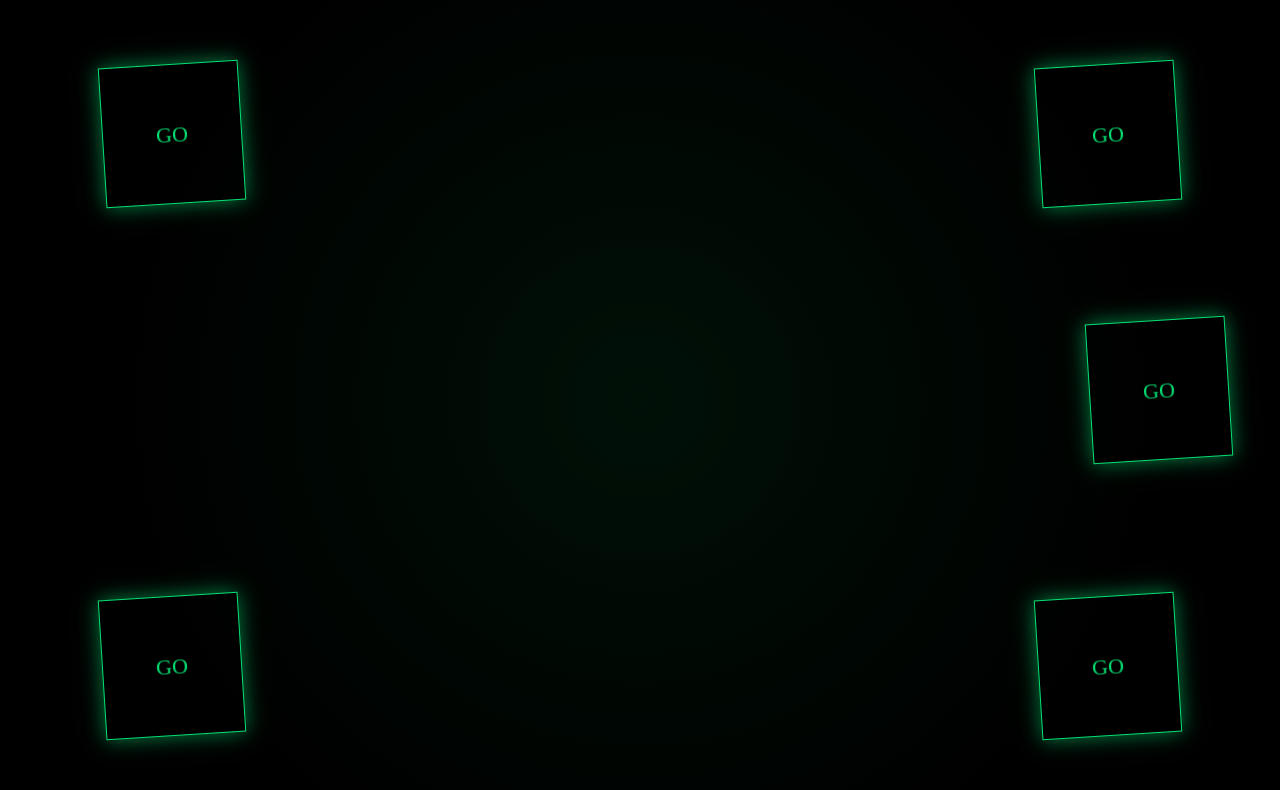
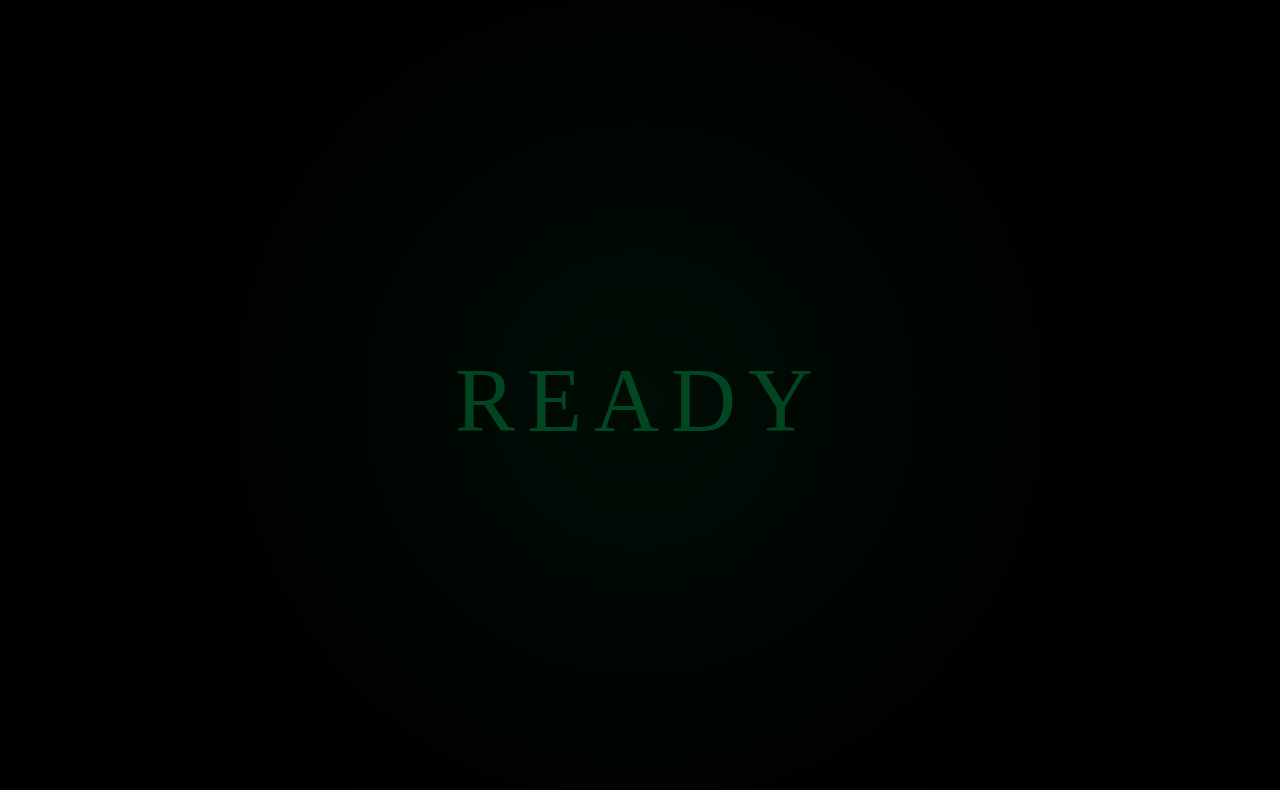
Before and after one commit to manikantac4/SORT_THE_BALLS, a React (Vite) app: page /loading in a window 1280 px wide. Shown: the top 790 px of the page. Built offline with nearby package versions, Linux system fonts and the light colour scheme.

Commit message:
Refactor Loading component and animations

```diff
--- a/src/Loading.jsx
+++ b/src/Loading.jsx
@@ -1,22 +1,13 @@
-import React, { useEffect, useState, useRef } from "react"
+import React, { useEffect, useRef } from "react"
 import { useNavigate } from "react-router-dom"
+import gsap from "gsap"
+import SplitType from "split-type"
 
 
 
 const phases = ["READY", "GET", "SET", "GO"]
 
-
-
-/* fixed positions around screen */
-const boxPositions = [
-
-  { top: "8%", left: "8%" },       // top left
-  { bottom: "8%", left: "8%" },    // bottom left
-  { top: "8%", right: "8%" },      // top right
-  { bottom: "8%", right: "8%" },   // bottom right
-  { top: "40%", right: "4%" }      // mid right
-
-]
+const colors = ["GREEN", "BLUE", "RED", "WHITE", "YELLOW"]
 
 
 
@@ -24,78 +15,118 @@ export default function Loading() {
 
   const navigate = useNavigate()
 
-  const [phaseIndex, setPhaseIndex] = useState(0)
+  const textRef = useRef()
 
-  const gunSound = useRef(null)
+  const colorRefs = useRef([])
+
+  const gun = useRef(null)
 
 
 
-  /* inject animations */
   useEffect(() => {
 
-    const style = document.createElement("style")
-
-    style.innerHTML = `
-
-      @keyframes spinBox {
-        from { transform: rotate(0deg); }
-        to { transform: rotate(360deg); }
-      }
-
-      @keyframes bgGlow {
-        0% { opacity: 0.15; }
-        100% { opacity: 0.35; }
-      }
-
-      @keyframes textFade {
-        0% { opacity: 0; transform: scale(0.7); }
-        100% { opacity: 1; transform: scale(1); }
-      }
-
-    `
-
-    document.head.appendChild(style)
-
-    return () => document.head.removeChild(style)
-
-  }, [])
+    gun.current = new Audio("/sounds/gun.mp3")
 
 
 
-  /* phase sequence */
-  useEffect(() => {
+    const tl = gsap.timeline()
 
-    gunSound.current = new Audio("/sounds/gun.mp3")
 
-    let index = 0
 
-    const interval = setInterval(() => {
+    /* READY GET SET GO animation */
 
-      if (index < phases.length) {
+    phases.forEach((word, i) => {
 
-        setPhaseIndex(index)
+      tl.call(() => {
 
-        gunSound.current.currentTime = 0
-        gunSound.current.play().catch(()=>{})
+        textRef.current.innerHTML = word
 
-        index++
+        const split = new SplitType(textRef.current, {
+          types: "chars"
+        })
 
-      }
-      else {
+        gun.current.currentTime = 0
+        gun.current.play().catch(()=>{})
 
-        clearInterval(interval)
+        gsap.fromTo(
+          split.chars,
+          {
+            opacity: 0,
+            y: 100,
+            scale: 0.5
+          },
+          {
+            opacity: 1,
+            y: 0,
+            scale: 1,
+            duration: 0.6,
+            stagger: 0.05,
+            ease: "power3.out"
+          }
+        )
 
-        setTimeout(() => {
+      })
 
-          navigate("/game")
+      tl.to({}, { duration: 1.5 })
 
-        }, 1000)
+      tl.to(textRef.current, {
+        opacity: 0,
+        duration: 0.4
+      })
 
-      }
+      tl.set(textRef.current, { opacity: 1 })
 
-    }, 1500)
+    })
 
-    return () => clearInterval(interval)
+
+
+    /* COLOR DECIDING ANIMATION */
+
+    tl.call(() => {
+
+      colorRefs.current.forEach((el, i) => {
+
+        gsap.fromTo(
+          el,
+          {
+            opacity: 0,
+            scale: 0,
+            rotation: 180
+          },
+          {
+            opacity: 1,
+            scale: 1,
+            rotation: 0,
+            duration: 1,
+            ease: "elastic.out(1,0.5)"
+          }
+        )
+
+        gsap.to(el, {
+          x: () => Math.random() * 400 - 200,
+          y: () => Math.random() * 300 - 150,
+          rotation: () => Math.random() * 360,
+          duration: 2,
+          ease: "power2.inOut"
+        })
+
+      })
+
+    })
+
+
+
+    tl.to({}, { duration: 3 })
+
+
+
+    tl.call(() => {
+
+      navigate("/game")
+
+    })
+
+
 
   }, [])
 
@@ -105,52 +136,65 @@ export default function Loading() {
 
     <div className="fixed inset-0 bg-black overflow-hidden">
 
-      {/* dynamic dark green background glow */}
+      {/* dynamic dark green background */}
       <div
         className="absolute inset-0"
         style={{
           background:
-            "radial-gradient(circle at center, rgba(0,255,120,0.2), black 70%)",
-          animation: "bgGlow 3s infinite alternate"
+            "radial-gradient(circle at center, rgba(0,255,100,0.2), black 70%)",
+          animation: "pulseBg 3s infinite alternate"
         }}
       />
 
 
 
-      {/* 5 spinning boxes always visible */}
-      {boxPositions.map((pos, i) => (
+      {/* READY GET SET GO */}
+      <div
+        ref={textRef}
+        className="absolute text-green-400"
+        style={{
+          top: "50%",
+          left: "50%",
+          transform: "translate(-50%, -50%)",
+          fontSize: "90px",
+          fontFamily: "Times New Roman",
+          letterSpacing: "12px"
+        }}
+      />
+
+
+
+      {/* COLORS */}
+      {colors.map((color, i) => (
 
         <div
           key={i}
-          className="absolute border border-green-400 flex items-center justify-center text-green-400"
+          ref={el => colorRefs.current[i] = el}
+          className="absolute text-green-400"
           style={{
-
-            width: "140px",
-            height: "140px",
-
+            top: "50%",
+            left: "50%",
+            fontSize: "36px",
             fontFamily: "Times New Roman",
-            fontSize: "22px",
-
-            animation: "spinBox 2s linear infinite",
-
-            boxShadow: "0 0 20px rgba(0,255,136,0.5)",
-
-            ...pos
-
+            opacity: 0
           }}
         >
-
-          <div
-            style={{
-              animation: "textFade 0.3s ease"
-            }}
-          >
-            {phases[Math.min(phaseIndex, phases.length - 1)]}
-          </div>
-
+          {color}
         </div>
 
       ))}
+
+
+
+      {/* injected animation */}
+      <style>
+        {`
+          @keyframes pulseBg {
+            from { opacity: 0.2; }
+            to { opacity: 0.4; }
+          }
+        `}
+      </style>
 
     </div>
 
```
